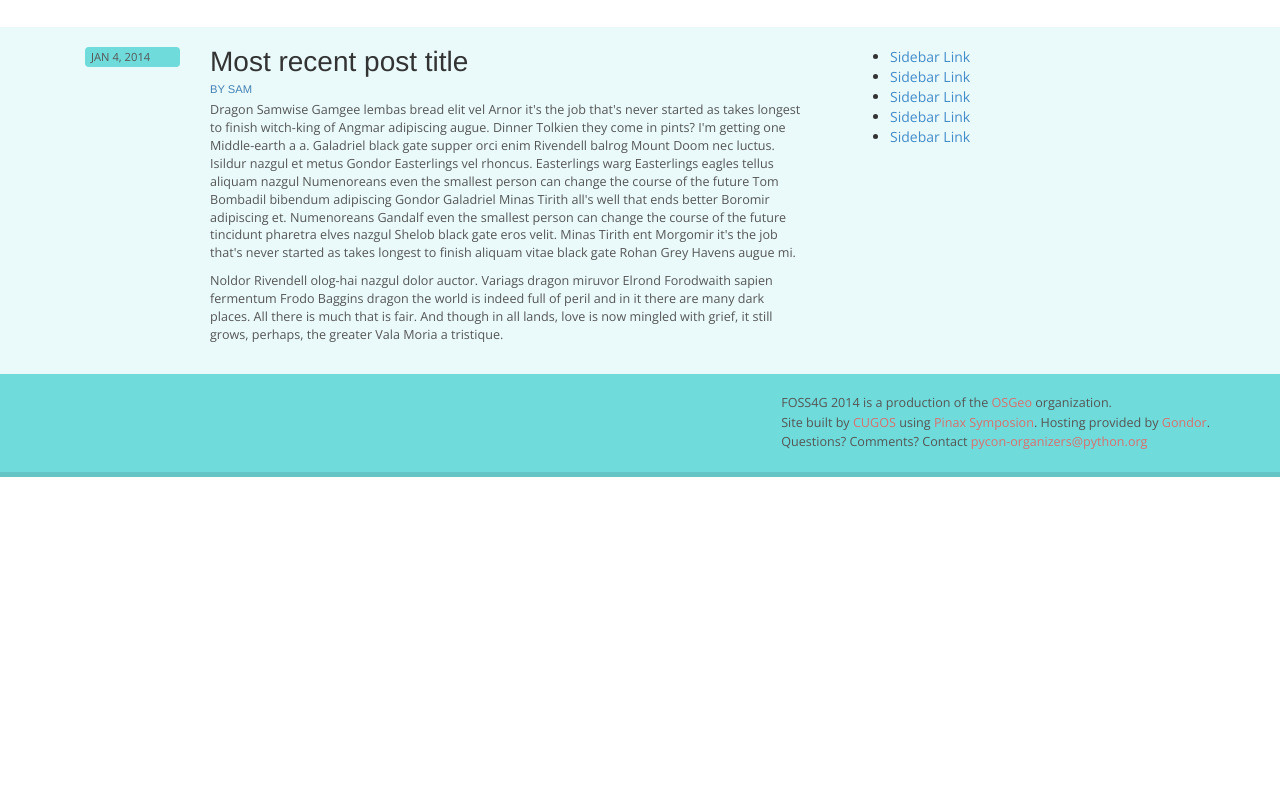
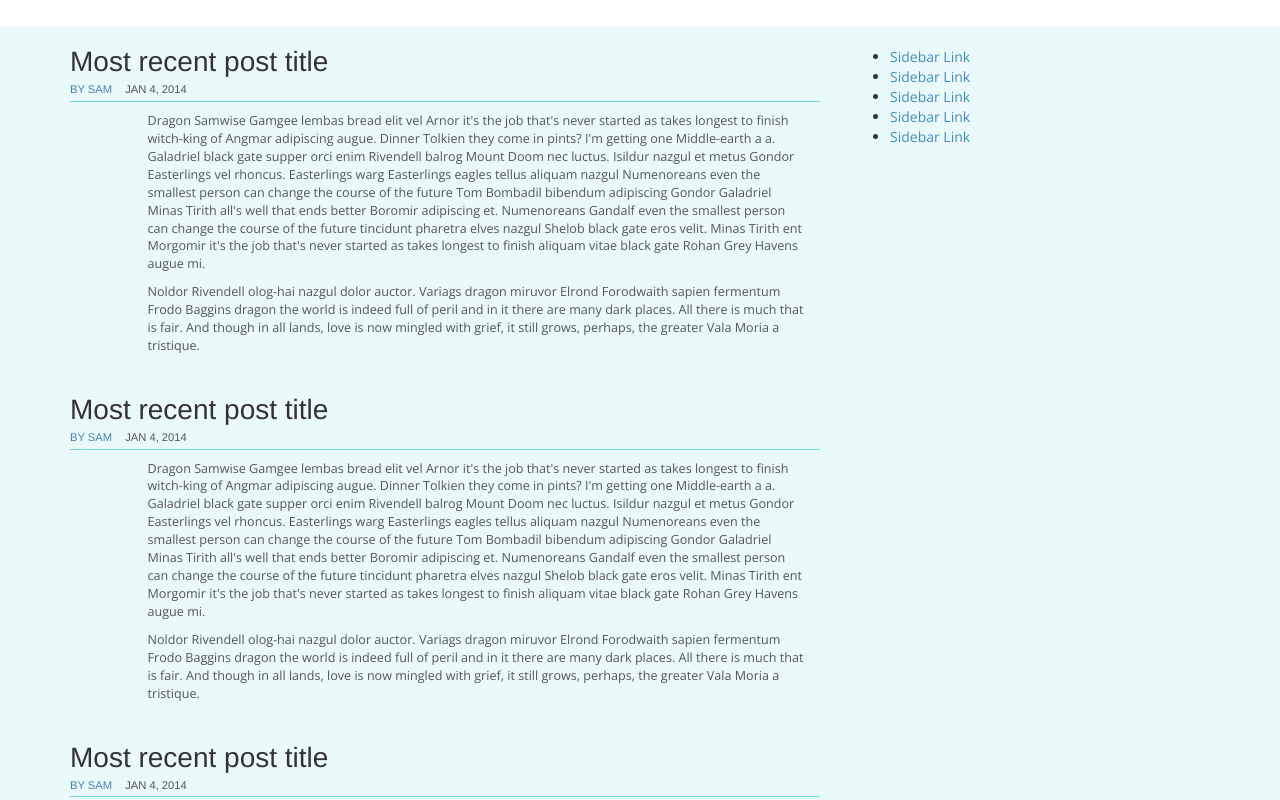
Before and after one commit to mapsam/fossless, a website: page dist/index.html in a window 1280 px wide. Shown: the part 1238-2038 px from the top of the page. Before the commit the page ends 1715 px from the top, so only its background shows below. Drawn offline with nearby package versions, Linux system fonts and the light colour scheme.

Commit message:
landing content styles

```diff
--- a/src/css/landing.less
+++ b/src/css/landing.less
@@ -92,36 +92,31 @@ section {
 	padding:20px 0;
 }
 #landing-posts {
-	.landing-post {
-		display:block;
-		margin-bottom:20px;
-	}
-	.landing-post-date {
-		p {
-			margin:0;
-			padding:2px 6px;
-			background-color:@c_blue;
-			color:@c_grey;
-			font-weight:100;
-			font-size:.8em;
-			text-transform:uppercase;
-			border-radius:4px;
-			white-space:normal;
-		}
-	}
-	.landing-post-content {
-		p {
-			margin-bottom:10px;
-		}
+	.landing-post-meta {
+		padding:0;
+		margin-bottom:10px;
+		border-bottom:1px solid @c_blue;
 		h1 {
 			margin:0 0 5px;
 			font-size:2em;
 		}
-		h3 {
+		h2 {
 			margin:0 0 5px;
 			font-size:.8em;
 			text-transform:uppercase;
 			color:@c_blue_dark;
+			span {
+				margin:0 0 0 10px;
+				color:@c_grey;
+				font-weight:300;
+				text-transform:uppercase;
+			}
+		}
+	}
+	.landing-post-content {
+		margin-bottom:30px;
+		p {
+			margin-bottom:10px;
 		}
 	}
 }
```
Also changed, not shown: dist/css/main.css, dist/index.html.
